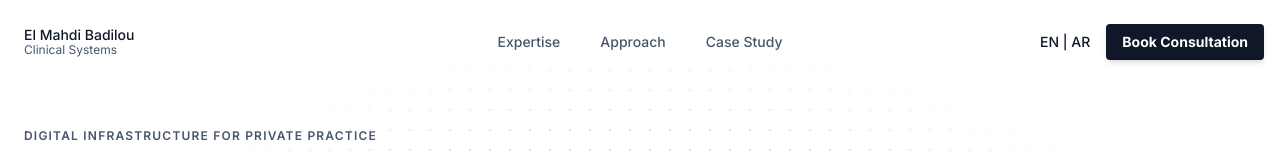
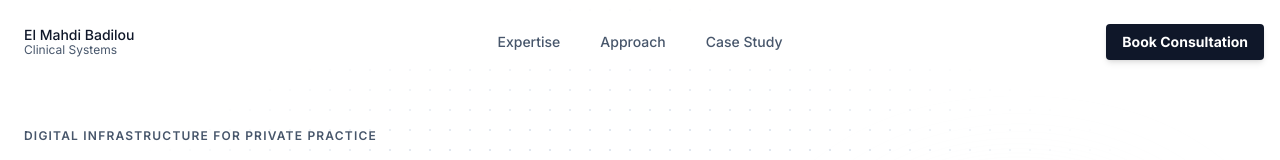
Before and after one commit to mehdisio2/portfolio, a Next.js app: page / in a window 1280 px wide. Shown: the top 160 px of the page. Built offline with nearby package versions, Linux system fonts and the light colour scheme; a web font is replaced by a local one.

Commit message:
fix: Correct SVG group transformation and remove language switcher from site header.

```diff
--- a/components/site-header.tsx
+++ b/components/site-header.tsx
@@ -33,7 +33,6 @@ export function SiteHeader() {
                 </div>
                 <NavItems items={navItems} variant={isCaseStudy ? "light" : "dark"} />
                 <div className="flex items-center gap-4">
-                    <span className={`text-sm font-medium cursor-pointer transition-colors group-data-[scrolled=true]:hidden ${isCaseStudy ? 'text-white hover:text-slate-300' : 'text-foreground hover:text-muted-foreground'}`}>EN | AR</span>
                     <NavbarButton href="#" variant={isCaseStudy ? "secondary" : "primary"}>
                         Book Consultation
                     </NavbarButton>
@@ -83,9 +82,6 @@ export function SiteHeader() {
                     >
                         Approach
                     </a>
-                    <div className="px-4 py-2 text-lg font-medium text-foreground">
-                        EN | AR
-                    </div>
                 </MobileNavMenu>
             </MobileNav>
         </Navbar>
```
Also changed, not shown: public/expertise/luxury-interior.svg.
